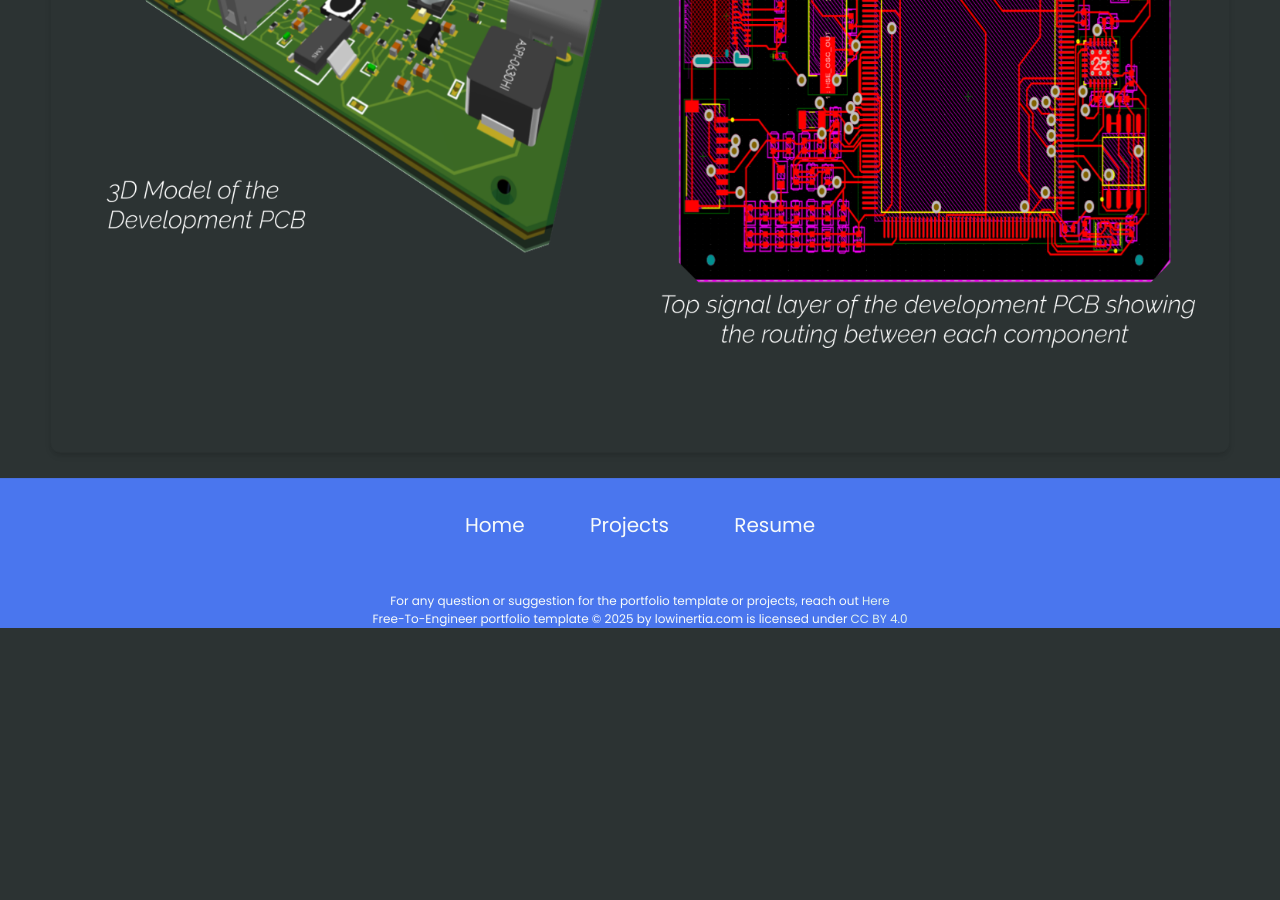
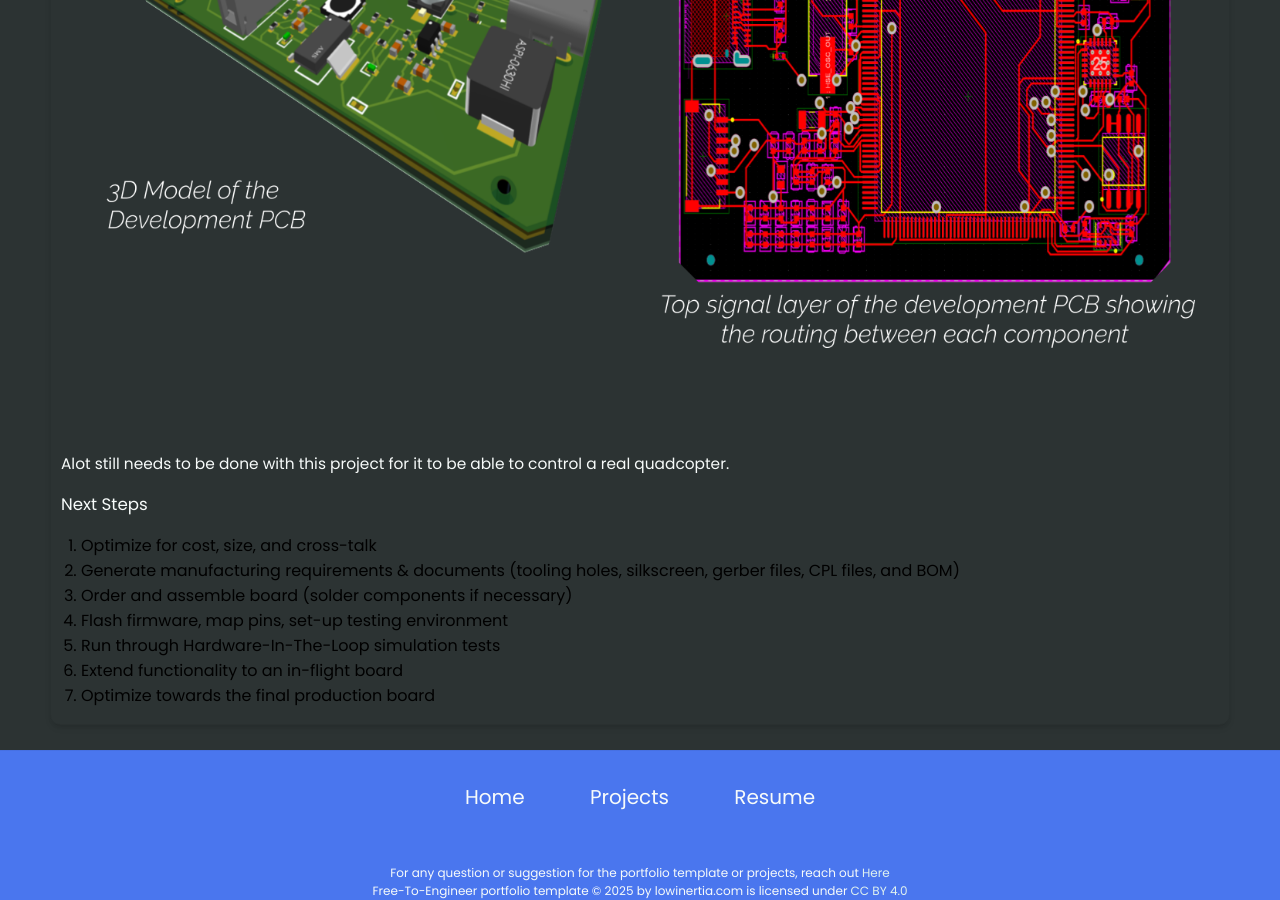
Before and after one commit to shlenc/shlenc.github.io, a Jekyll site: the page built from _projects/D-custom-pcb/index.md, in a window 1280 px wide and 900 px high, scrolled down 5348 px. Built offline with Jekyll 4.4.1, drawn with Linux system fonts in a browser that asks for light colours; before the commit the page ends 5976 px from its top, so only the background shows below that.

Commit message:
next steps section

```diff
--- a/_projects/D-custom-pcb/index.md
+++ b/_projects/D-custom-pcb/index.md
@@ -34,3 +34,16 @@ The first prototype serves only as a development board, so a few functions were
 ## PCB Layout
 
 {% include image-gallery.html images="development_pcb.png" height="1000" %}
+
+Alot still needs to be done with this project for it to be able to control a real quadcopter.
+
+
+### Next Steps
+
+1. Optimize for cost, size, and cross-talk
+2. Generate manufacturing requirements & documents (tooling holes, silkscreen, gerber files, CPL files, and BOM)
+3. Order and assemble board (solder components  if necessary)
+4. Flash firmware, map pins, set-up testing environment
+5. Run through Hardware-In-The-Loop simulation tests
+6. Extend functionality to an in-flight board
+7. Optimize towards the final production board
```
